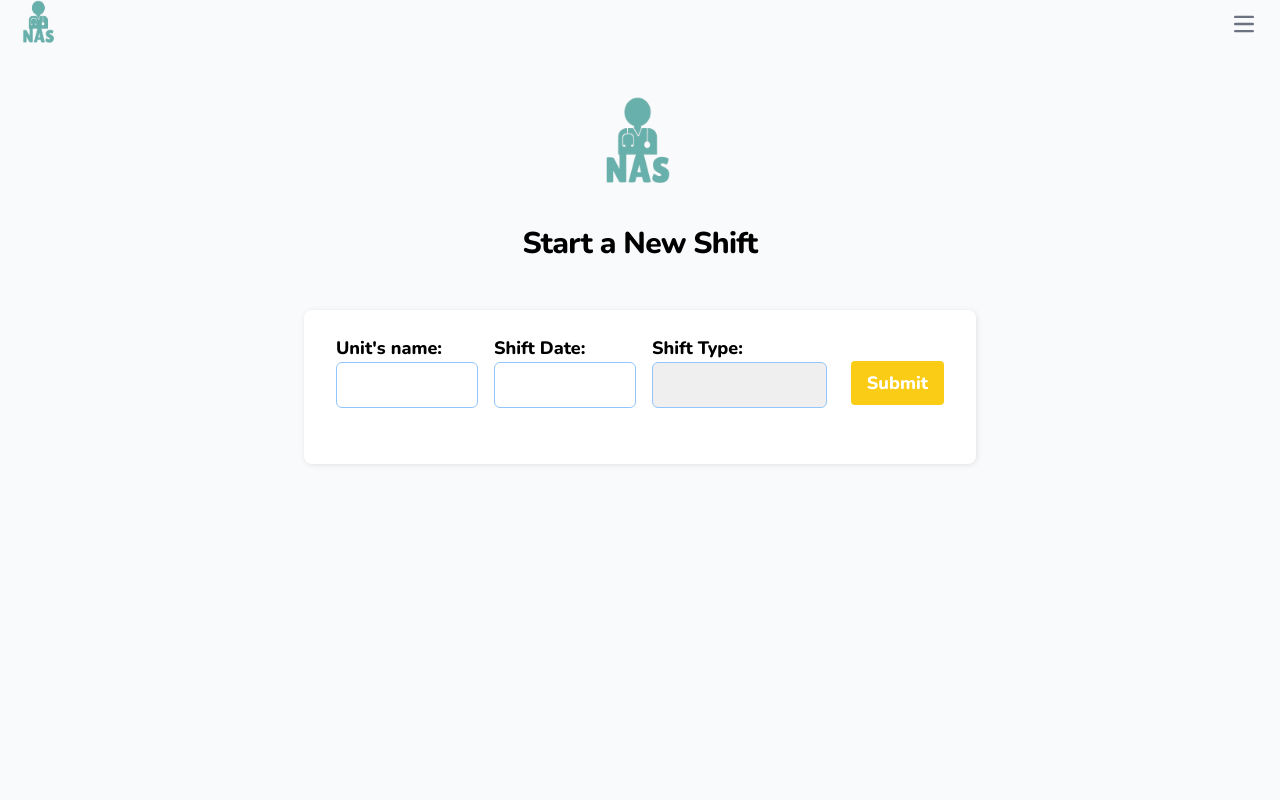
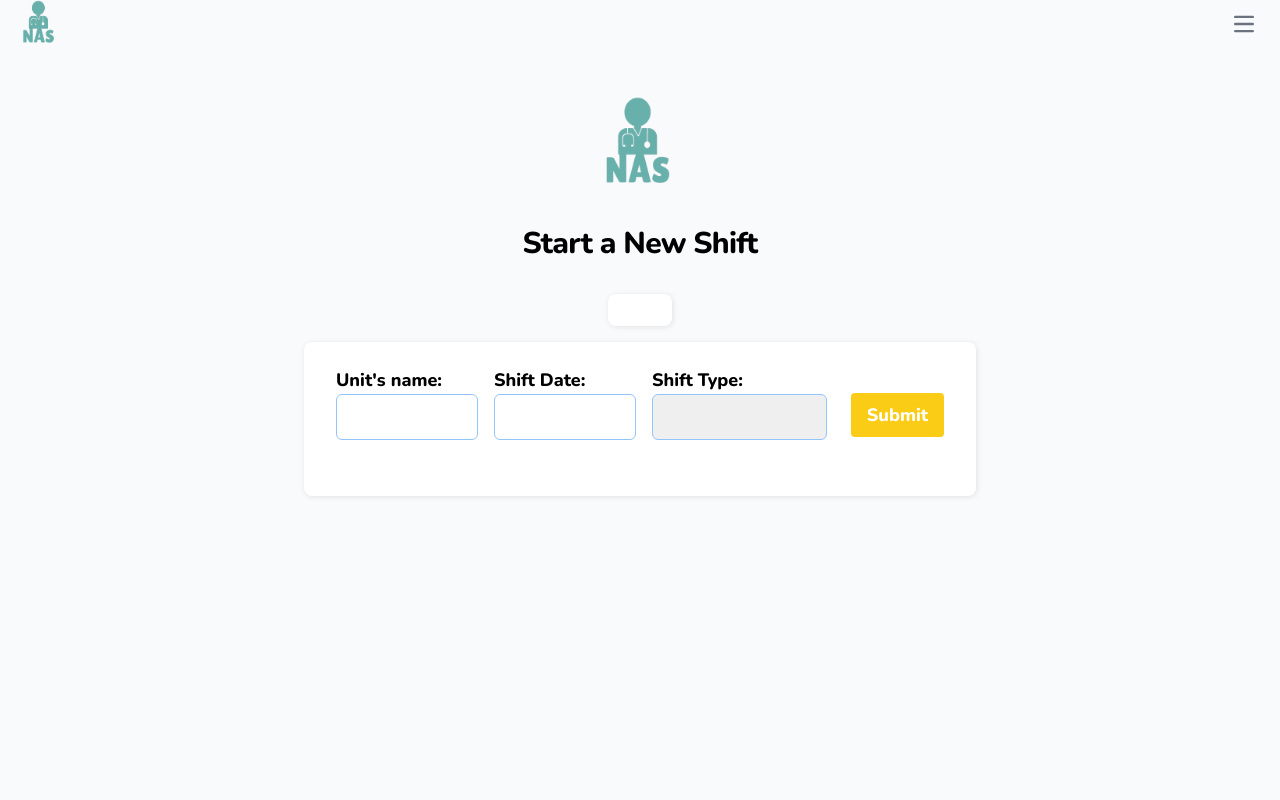
Before and after one commit to Hiba-Mohamed/Reactjs-Nurses-Assignment-Sheet, a React (Vite) app: page /startSheet in a window 1280 px wide. Shown: the top 800 px of the page. Built offline with nearby package versions, Linux system fonts and the light colour scheme.

Commit message:
error message implemented through a useState hook instead of alert message

```diff
--- a/src/components/header/header.tsx
+++ b/src/components/header/header.tsx
@@ -7,7 +7,7 @@ export function Heading() {
       <div className="max-w-screen-xl flex flex-wrap items-center justify-between mx-auto px-4">
         <a href="/home" className="flex items-center">
           <img
-            src="./images/NAS-logo.png"
+            src="/images/NAS-logo.png"
             className="sm:h-12 mr-3 h-6"
             alt="Nurses Assignment Sheet logo"
           />
--- a/src/components/shiftForm.tsx
+++ b/src/components/shiftForm.tsx
@@ -3,6 +3,7 @@ import "react-datepicker/dist/react-datepicker.css";
 import { Controller, useForm, SubmitHandler } from "react-hook-form";
 import { useNavigate } from "react-router-dom";
 import { v4 as uuidv4 } from "uuid";
+import {useState } from "react";
 
 interface IUnitShiftData {
   unitName: string;
@@ -20,6 +21,7 @@ const ShiftForm = () => {
     formState: { errors },
   } = useForm<IUnitShiftData>();
 
+const [errorMessage, setErrorMessage] = useState<string| null> (null);
 
   const onSubmit: SubmitHandler<IUnitShiftData> = (data, event) => {
     // Format the date as "YYYYMMDD"
@@ -67,7 +69,8 @@ if(!isDuplicateShift){
     // Redirect to the new page with the unique ID
     navigate(`/manageStaff/${ShiftId}`);
 }
-else{alert("Duplicate shift, please select a different date, or shift Type")}
+else{
+  setErrorMessage("Duplicate shift, please select a different date, or shift Type");}
 
 
   }
@@ -82,7 +85,10 @@ else{alert("Duplicate shift, please select a different date, or shift Type")}
 
 
   return (
-    <div className="flex flex-col">
+    <div className="flex flex-col items-center">
+      <div className="bg-white sm:px-8 shadow-lg rounded-lg max-w-xsm  sm:max-w-xl text-xsm p-4 sm:text-sm text-center mx-4">
+        {errorMessage && <p className="text-peach ">{errorMessage}</p>}{" "}
+      </div>
       <form
         onSubmit={handleSubmit(onSubmit)}
         className="bg-white sm:px-8 px-auto shadow-lg rounded-lg pt-6 pb-8 max-w-sm m-4 sm:max-w-2xl text-sm px-2 px-4 sm:text-lg flex sm:flex-row flex-col gap-4"
@@ -156,6 +162,6 @@ else{alert("Duplicate shift, please select a different date, or shift Type")}
       </form>
     </div>
   );
-};
+}
 
 export default ShiftForm;
```
